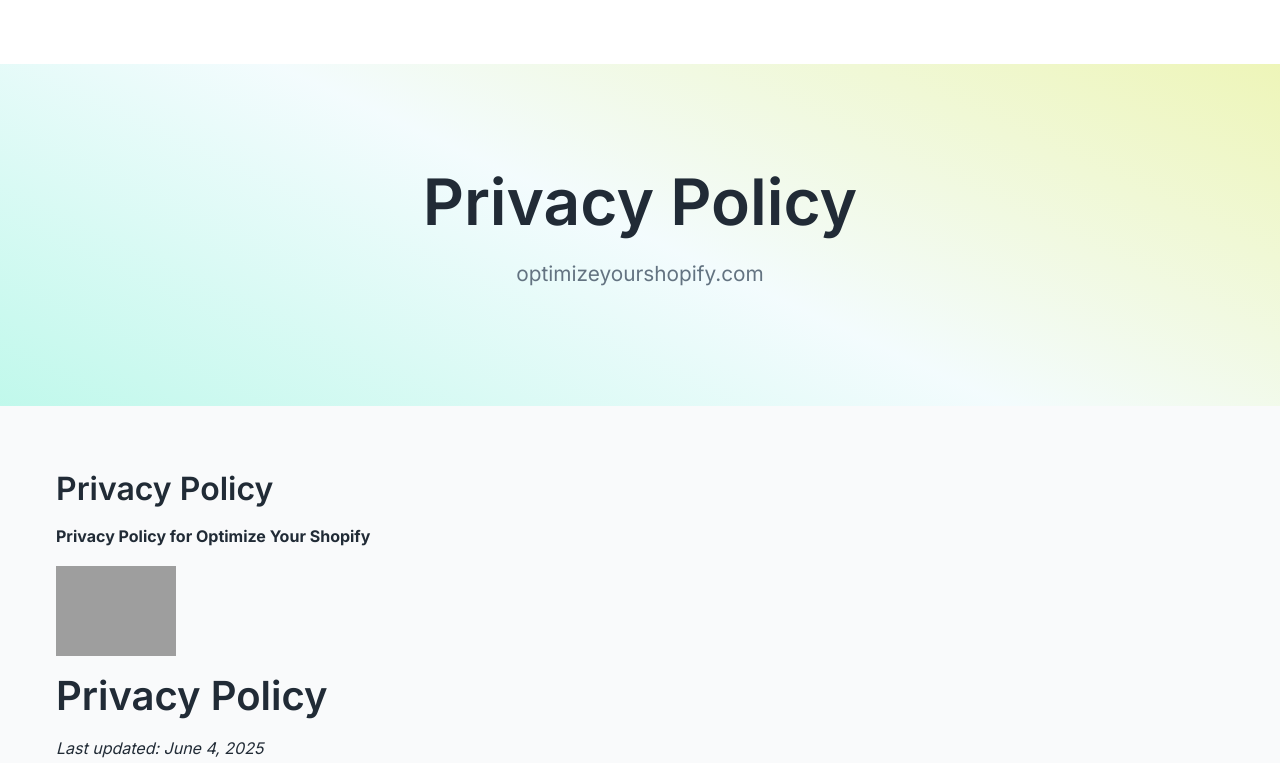
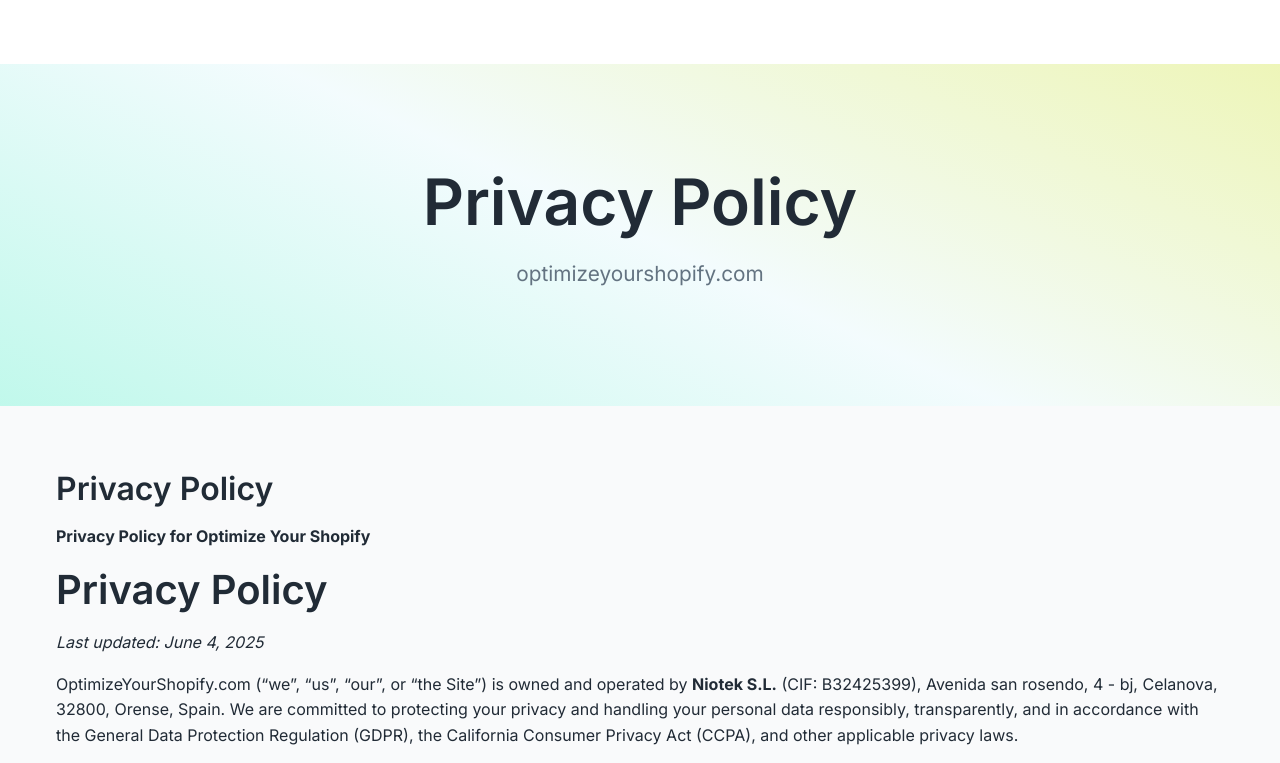
Before and after one commit to robertkawasaki/optimizeshopy, a website: page privacy.html in a window 1280 px wide. Shown: the top 763 px of the page. Drawn offline with Linux system fonts and the light colour scheme; grey boxes are pictures that could not be loaded; a web font is replaced by a local one.

Commit message:
delete perplexity

```diff
--- a/privacy.html
+++ b/privacy.html
@@ -63,7 +63,6 @@
                         <h2>Privacy Policy</h2>
                         <p><strong>Privacy Policy for Optimize Your Shopify</strong>
 
-                        <p><img src="https://r2cdn.perplexity.ai/pplx-full-logo-primary-dark%402x.png" class="logo" width="120"/></p>
                         <h1 id="privacy-policy">Privacy Policy</h1>
                         <p><em>Last updated: June 4, 2025</em></p>
                         <p>OptimizeYourShopify.com (“we”, “us”, “our”, or “the Site”) is owned and operated by <strong>Niotek S.L.</strong> (CIF: B32425399), Avenida san rosendo, 4 - bj, Celanova, 32800, Orense, Spain. We are committed to protecting your privacy and handling your personal data responsibly, transparently, and in accordance with the General Data Protection Regulation (GDPR), the California Consumer Privacy Act (CCPA), and other applicable privacy laws.</p>
```
